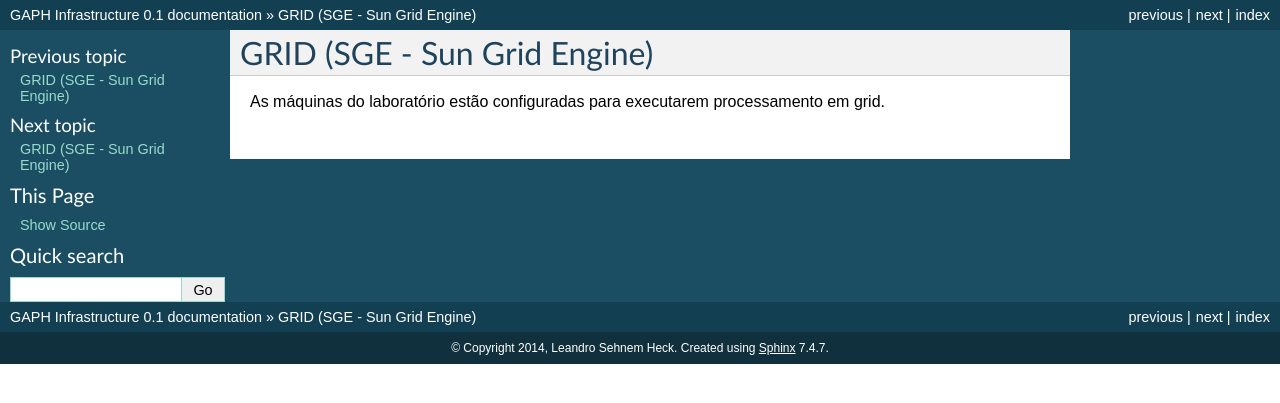
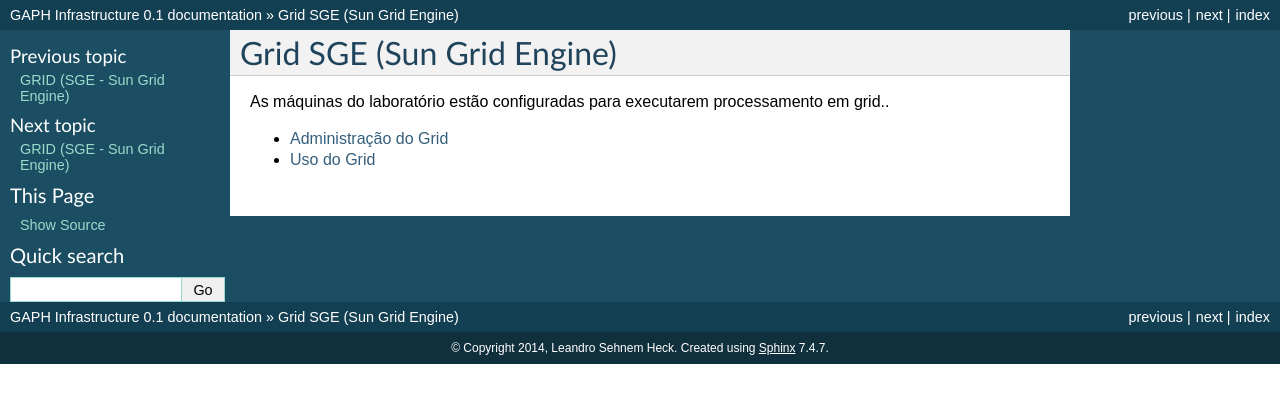
Before and after one commit to leoheck/gaph-infra-docs, a Sphinx documentation site: the page built from source/grid.rst, in a window 1280 px wide. Shown: the top 403 px of the page. Built offline with Sphinx 7.4.7, drawn with Linux system fonts in a browser that asks for light colours.

Commit message:
Adding grid files

```diff
--- /dev/null
+++ b/source/grid-administration.rst
@@ -0,0 +1,5 @@
+
+GRID (SGE - Sun Grid Engine)
+============================
+
+As máquinas do laboratório estão configuradas para executarem processamento em grid.
--- /dev/null
+++ b/source/grid-usage.rst
@@ -0,0 +1,5 @@
+
+GRID (SGE - Sun Grid Engine)
+============================
+
+As máquinas do laboratório estão configuradas para executarem processamento em grid.
--- a/source/grid.rst
+++ b/source/grid.rst
@@ -1,5 +1,12 @@
 
-GRID (SGE - Sun Grid Engine)
+Grid SGE (Sun Grid Engine)
 ============================
 
-As máquinas do laboratório estão configuradas para executarem processamento em grid.
+As máquinas do laboratório estão configuradas para executarem processamento em grid..
+
+
+.. toctree::
+   :maxdepth: 2
+
+   Administração do Grid <network>
+   Uso do Grid <server-rodos>
--- a/source/index.rst
+++ b/source/index.rst
@@ -16,7 +16,7 @@
    Servidora Kriti <server-kriti>
    Servidora Corfu <server-corfu>
    Estações de Trabalho <workstations-gaphl>
-   GRID (Sun Grid Engine) <grid>
+   Grid SGE <grid>
    Serviços <services>
 
 
```
